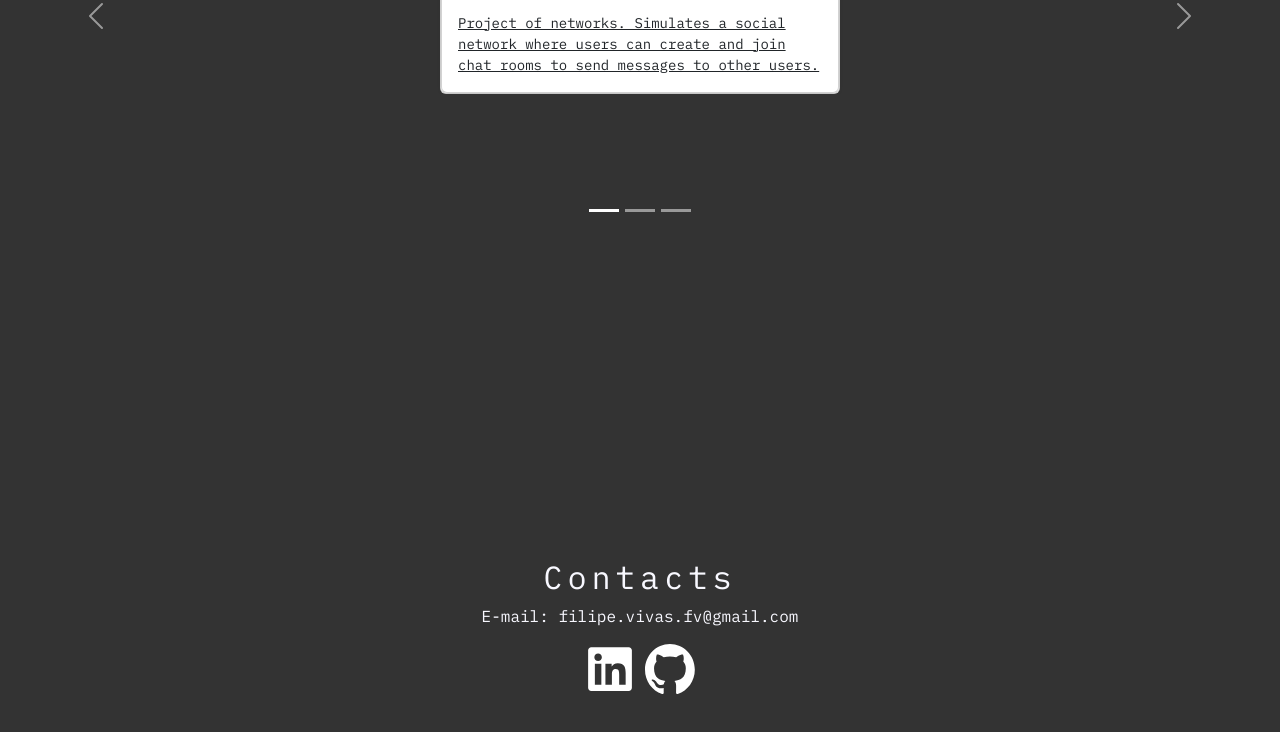
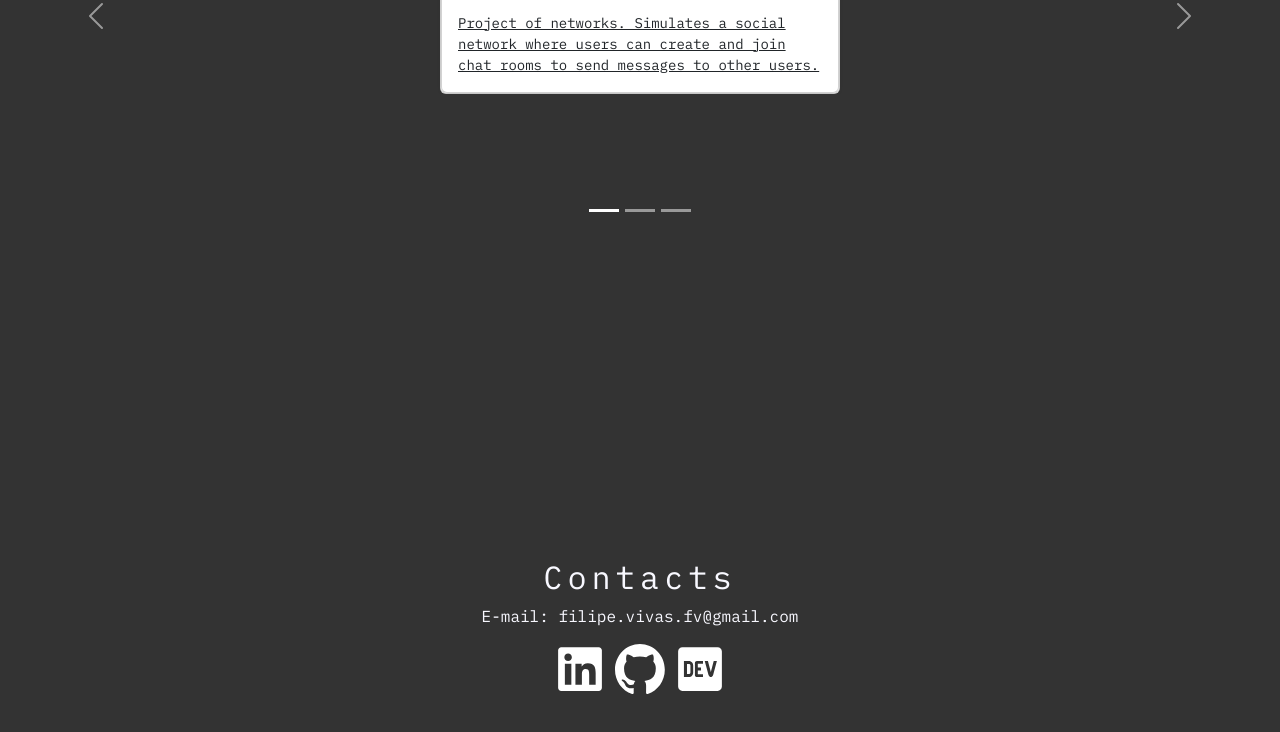
Before and after one commit to v15as/v15as.github.io, a website: page index.html in a window 1280 px wide. Shown: the part 1841-2573 px from the top of the page. Drawn offline with nearby package versions, Linux system fonts and the light colour scheme.

Commit message:
Added dev.to icon and updated github link

```diff
--- a/index.html
+++ b/index.html
@@ -151,8 +151,11 @@
                     <a href="https://www.linkedin.com/in/joão-v-2527b8260" style="text-decoration:none;">
                         <svg xmlns="http://www.w3.org/2000/svg" viewBox="0 0 448 512" style="height:50px;width:50px;filter:invert(100%)"><!--!Font Awesome Free 6.5.1 by @fontawesome - https://fontawesome.com License - https://fontawesome.com/license/free Copyright 2024 Fonticons, Inc.--><path d="M416 32H31.9C14.3 32 0 46.5 0 64.3v383.4C0 465.5 14.3 480 31.9 480H416c17.6 0 32-14.5 32-32.3V64.3c0-17.8-14.4-32.3-32-32.3zM135.4 416H69V202.2h66.5V416zm-33.2-243c-21.3 0-38.5-17.3-38.5-38.5S80.9 96 102.2 96c21.2 0 38.5 17.3 38.5 38.5 0 21.3-17.2 38.5-38.5 38.5zm282.1 243h-66.4V312c0-24.8-.5-56.7-34.5-56.7-34.6 0-39.9 27-39.9 54.9V416h-66.4V202.2h63.7v29.2h.9c8.9-16.8 30.6-34.5 62.9-34.5 67.2 0 79.7 44.3 79.7 101.9V416z"/></svg>
                     </a>
-                    <a href="https://github.com/MicoMan987" style="text-decoration:none;">
+                    <a href="https://github.com/v15as" style="text-decoration:none;">
                         <img src="images/github-mark-white.svg" alt="GitHub" style="height:50px;width:50px;">
+                    </a>
+                    <a href="https://dev.to/v15as" stype="text-decoration:none;">
+                        <img src="images/dev-badge.svg" alt="Dev.to" style="height:50px;width:50px;">
                     </a>
                 </div>
             </div>
```
Also changed, not shown: images/dev-badge.svg (added).
